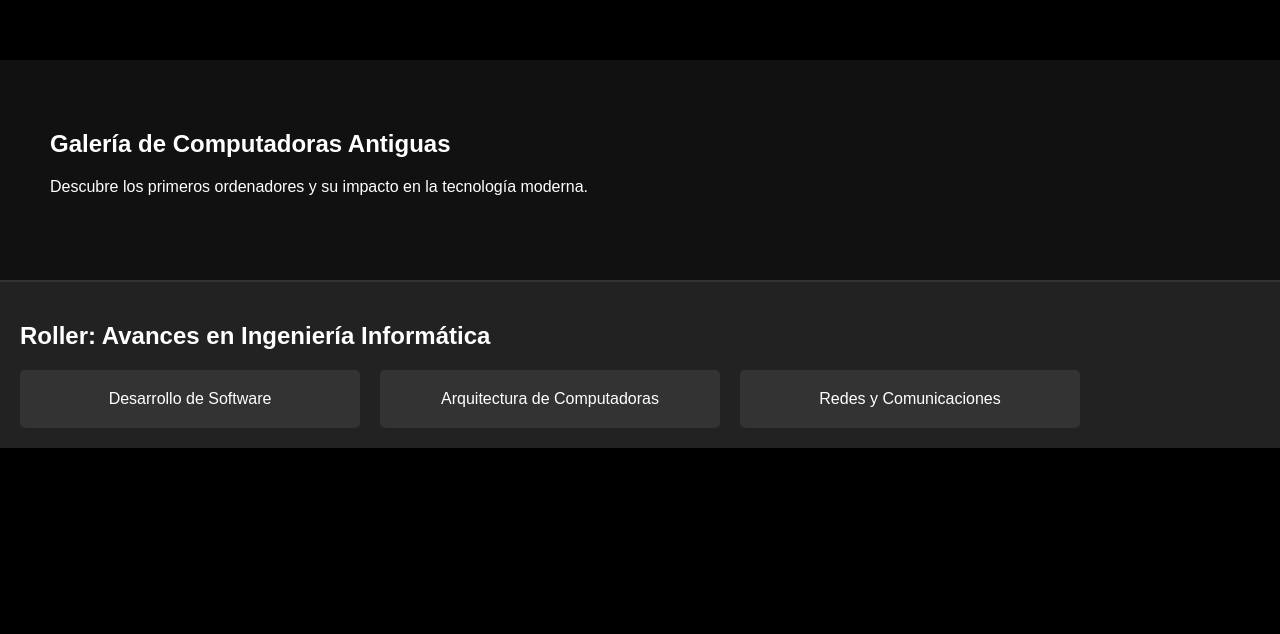
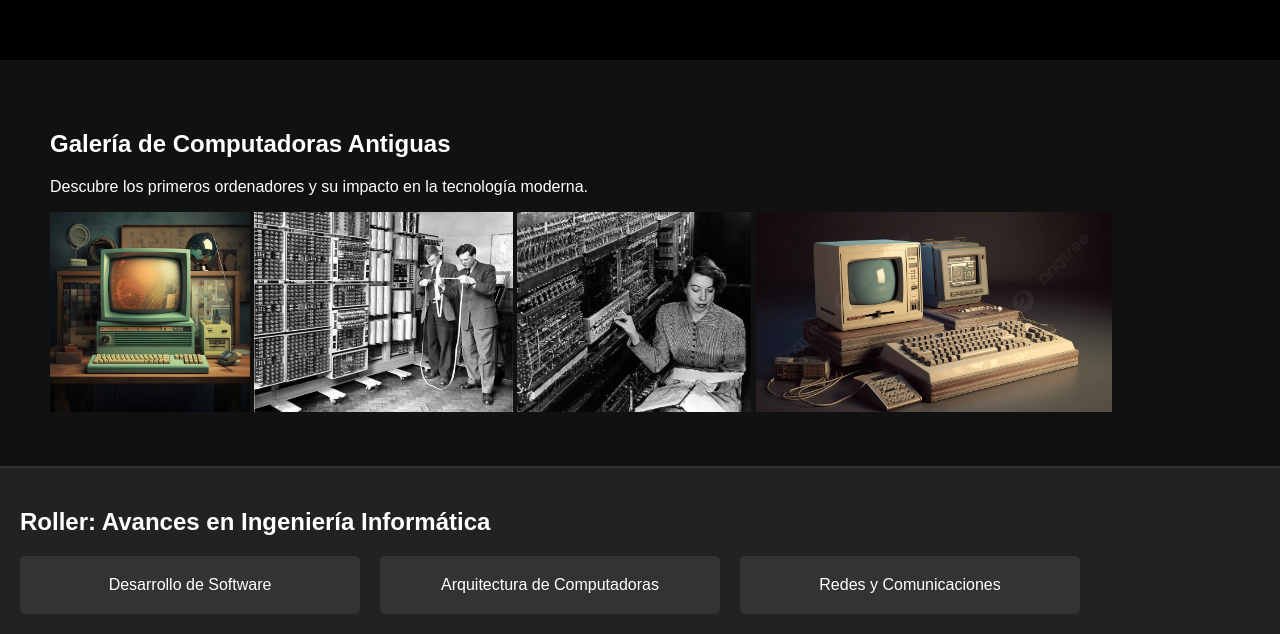
Before and after one commit to TheCouldDVD/tareaclase, a plain HTML site: page index.html in a window 1280 px wide. Shown: the part 740-1374 px from the top of the page. Before the commit the page ends 1188 px from the top, so only its background shows below. Drawn offline with Linux system fonts and the light colour scheme; files whose address does not match are found by name.

Commit message:
index.html

```diff
--- a/index.html
+++ b/index.html
@@ -33,10 +33,10 @@
             <p>Descubre los primeros ordenadores y su impacto en la tecnología moderna.</p>
             <article>
                 <div class="logo">
-                    <img src="images/computadora-antigua-monitor-sobre-mesa-computadora-personal-muy-antigua-unidad-disquete-teclado-tecnologia-anos-90_585982-3385.avif" alt="">
-                    <img src="images/ordenador-antiguo-aun-funciona-pesa-25-toneladas-tarda-10-segundos-hacer-multiplicacion-2457323.webp" alt="">
-                    <img src="images/computadora2.webp" alt="">
-                    <img src="images/pngtree-three-vintage-computers-that-are-on-an-old-shelf-picture-image_2764218.jpg" alt="">
+                    <img src="computadora-antigua-monitor-sobre-mesa-computadora-personal-muy-antigua-unidad-disquete-teclado-tecnologia-anos-90_585982-3385.avif" alt="">
+                    <img src="ordenador-antiguo-aun-funciona-pesa-25-toneladas-tarda-10-segundos-hacer-multiplicacion-2457323.webp" alt="">
+                    <img src="computadora2.webp" alt="">
+                    <img src="pngtree-three-vintage-computers-that-are-on-an-old-shelf-picture-image_2764218.jpg" alt="">
                 </div>
             </article>
 
```
